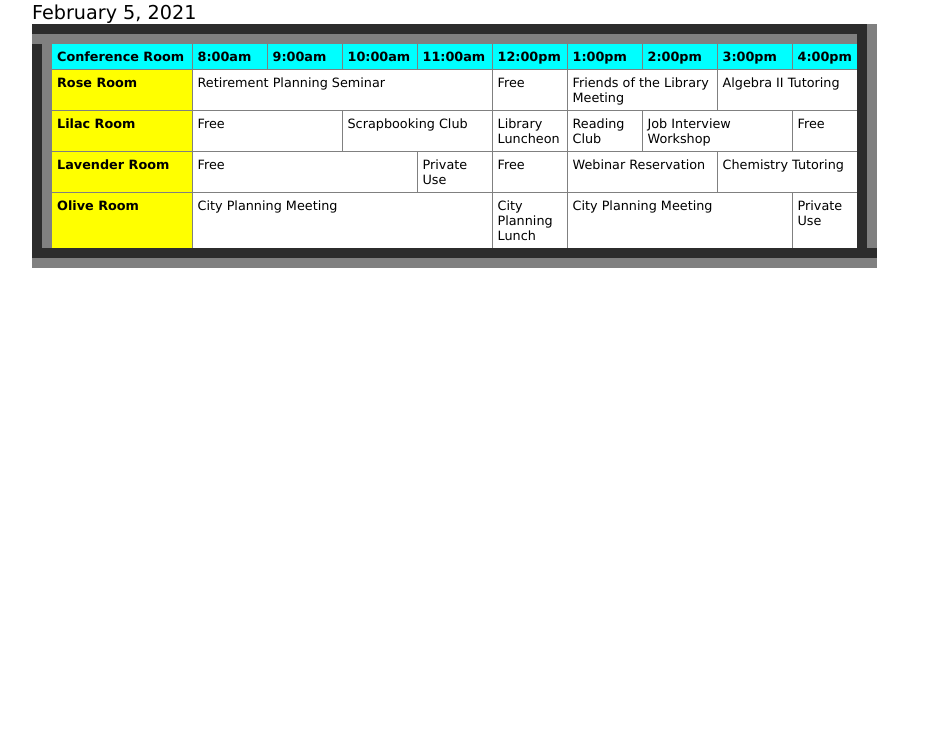
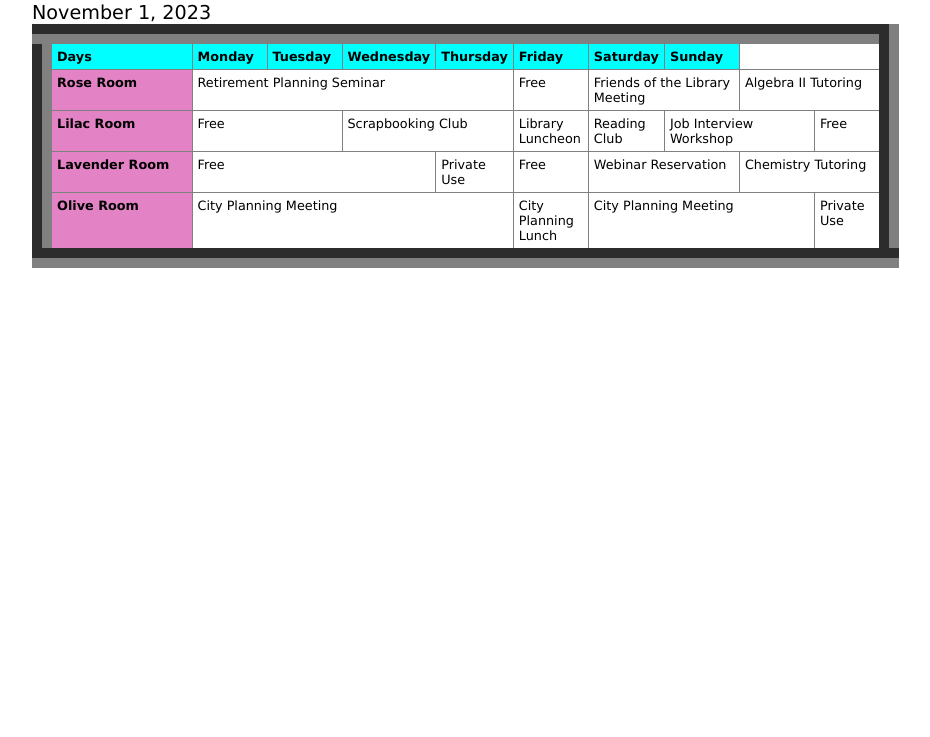
Before and after one commit to jenacid0/web-tables, a plain HTML site: page index.html in a window 1280 px wide. Shown: the part 63-800 px from the top of the page, without its empty margins (0-930 px from the left). Drawn offline with Linux system fonts and the light colour scheme.

Commit message:
updates to website

```diff
--- a/index.html
+++ b/index.html
@@ -12,26 +12,24 @@
 
 <body>
     <header>
-        <h1>Orangeville Library Conference Room</h1>
+        <h1>My Weekly Schedule</h1>
     </header>
     <table>
-        <caption>February 5, 2021</caption>
+        <caption>November 1, 2023</caption>
         <colgroup>
             <col id="firstCol" />
             <col id="hourCols" span="9" />
         </colgroup>
         <thead>
             <tr>
-                <th>Conference Room</th>
-                <th>8:00am</th>
-                <th>9:00am</th>
-                <th>10:00am</th>
-                <th>11:00am</th>
-                <th>12:00pm</th>
-                <th>1:00pm</th>
-                <th>2:00pm</th>
-                <th>3:00pm</th>
-                <th>4:00pm</th>
+                <th>Days</th>
+                <th>Monday</th>
+                <th>Tuesday</th>
+                <th>Wednesday</th>
+                <th>Thursday</th>
+                <th>Friday</th>
+                <th>Saturday</th>
+                <th>Sunday</th>
             </tr>
         </thead>
         <tbody>
--- a/webtable-style.css
+++ b/webtable-style.css
@@ -18,7 +18,7 @@ caption {
 }
 
 table col#firstCol {
-    background-color: yellow;
+    background-color: rgb(228, 130, 198);
     width: 150px;
 }
 
```
